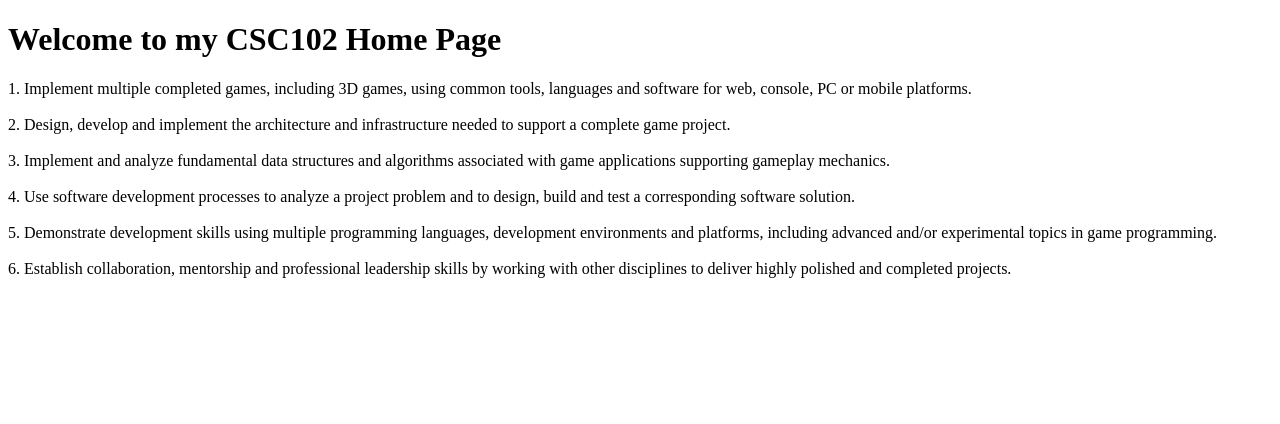
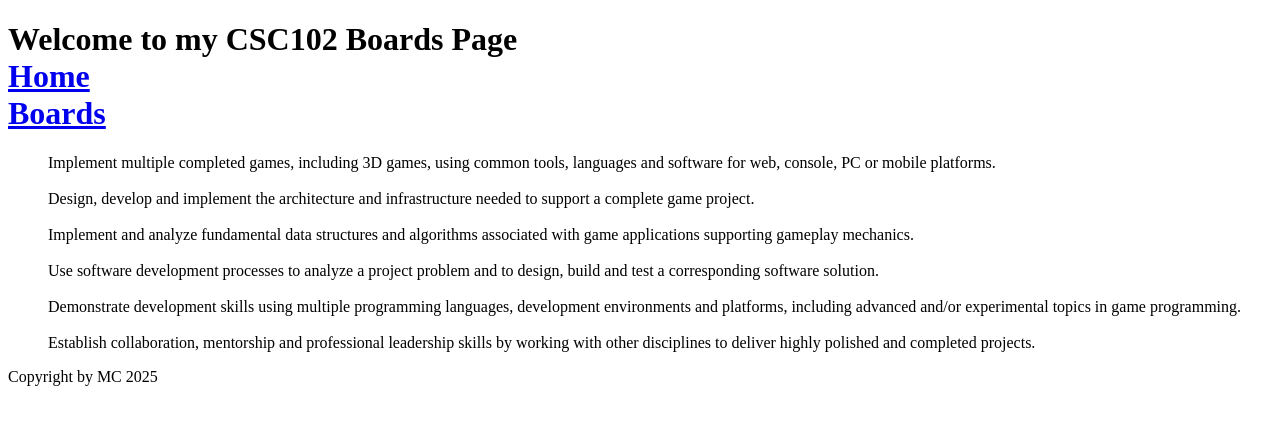
Before and after one commit to mbcasteel/csc-102, a plain HTML site: page boards.html in a window 1280 px wide. Drawn offline with Linux system fonts and the light colour scheme.

Commit message:
Add files via upload

```diff
--- a/boards.html
+++ b/boards.html
@@ -5,37 +5,52 @@
 <html lang="en">
     <!--the head section has infor for the browser and search engine-->
 <head>
-    <title>CSC102 Home Page</title>
+    <title>CSC102 Boards Page</title>
 </head>
 <!-- the body section holds the text and images that we want to show the user -->
 <body>
+    <header>
     <h1>
-        Welcome to my CSC102 Home Page
+        Welcome to my CSC102 Boards Page
+        <!-- create nav section to hold the menu -->
+     <nav>
+        <a href="index.html">Home</a>
+        <br>
+        <a href="boards.html">Boards</a>
+     </nav>
     </h1>
+    </header>
     <!-- p is paragraph tag; has spacing by default -->
     <p>
-        1. Implement multiple completed games, including 3D games, using common tools, languages and software for web, console, PC or
+        <ul>
+
+         Implement multiple completed games, including 3D games, using common tools, languages and software for web, console, PC or
 mobile platforms.
 <br>
 <br>
-2. Design, develop and implement the architecture and infrastructure needed to support a complete game project.
+ Design, develop and implement the architecture and infrastructure needed to support a complete game project.
 <br>
 <br>
-3. Implement and analyze fundamental data structures and algorithms associated with game applications supporting gameplay
+ Implement and analyze fundamental data structures and algorithms associated with game applications supporting gameplay
 mechanics.
 <br>
 <br>
-4. Use software development processes to analyze a project problem and to design, build and test a corresponding software solution.
+ Use software development processes to analyze a project problem and to design, build and test a corresponding software solution.
 <br>
 <br>
-5. Demonstrate development skills using multiple programming languages, development environments and platforms, including
+ Demonstrate development skills using multiple programming languages, development environments and platforms, including
 advanced and/or experimental topics in game programming.
 <br>
 <br>
-6. Establish collaboration, mentorship and professional leadership skills by working with other disciplines to deliver highly polished and
+ Establish collaboration, mentorship and professional leadership skills by working with other disciplines to deliver highly polished and
 completed projects.
-
+        </ul>
     </p>
+    <footer>
+        <p>
+            Copyright by MC 2025
+        </p>
+    </footer>
 
 </body>
 </html>
```
Also changed, not shown: index.html (+6 -1 lines).
